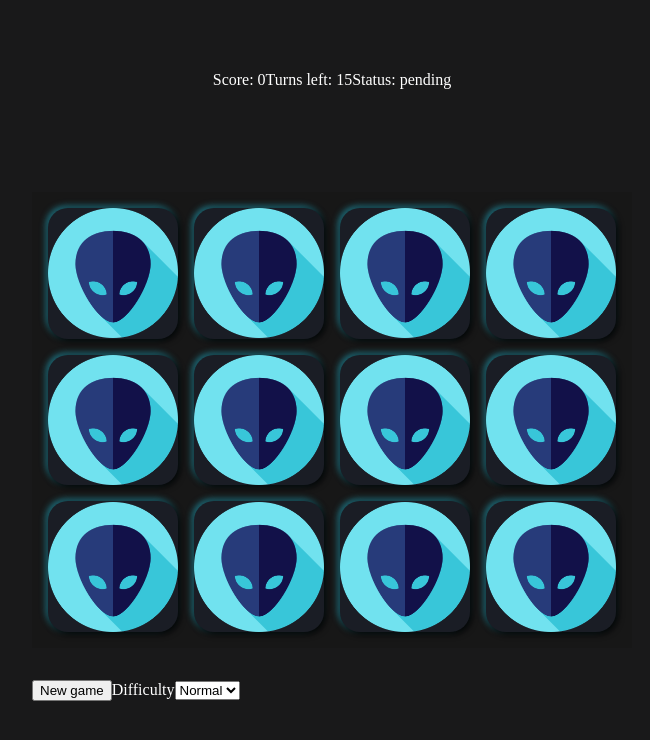
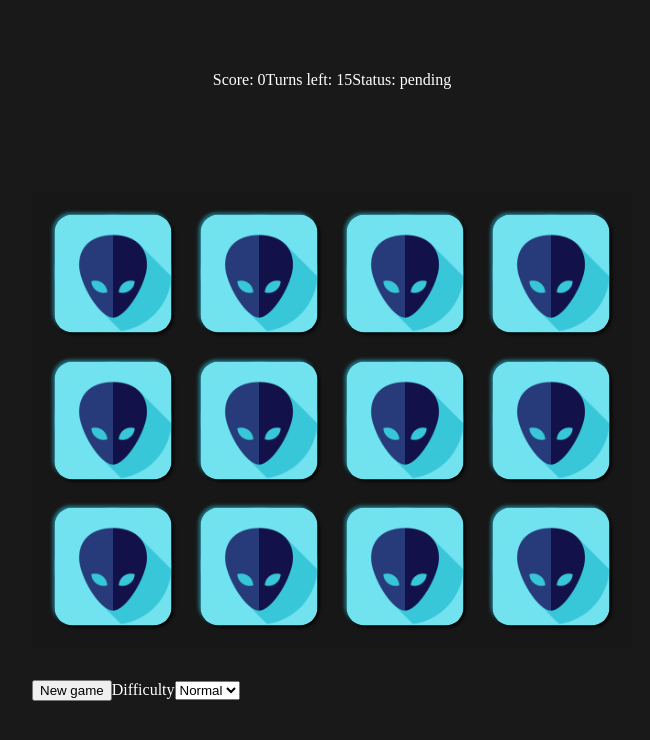
Before and after one commit to martaProsniak/space-memory, an Angular app: page /game in a window 1280 px wide. Shown: the top 740 px of the page, without its empty margins (308-958 px from the left). Built offline with nearby package versions, Linux system fonts and the light colour scheme.

Commit message:
Card disappearing animation

```diff
--- a/src/app/game/card/card.component.css
+++ b/src/app/game/card/card.component.css
@@ -3,18 +3,12 @@
   background-repeat: no-repeat;
   background-size: contain;
   background-position: center;
-  transform: scale(1);
   transition: all 0.3s ease-in;
   border-radius: 20px;
   cursor: pointer;
-  box-shadow: 2px 2px 6px #000000, -2px -2px 6px var(--color-blue);
-  background-color: #1a1d25;
+  box-shadow: 2px 2px 4px #000000, -2px -2px 4px var(--color-blue);
 
   &:hover {
-
+    filter: brightness(120%);
   }
 }
-
-.flipped {
-
-}
--- a/src/app/game/card/card.component.html
+++ b/src/app/game/card/card.component.html
@@ -2,6 +2,7 @@
   id="card{{index}}" class="card {{card.isFlipped ? 'flipped' : ''}}"
   [style.background-image]=
     "card.isFlipped ? card.faceUrl : card.backUrl"
-  [style.visibility]="card.isHidden ? 'hidden' : 'visible'"
+  [@visibleHidden]="card.isHidden ? 'hidden' : 'visible'"
+  [@flippedCard]="card.isFlipped ? 'face' : 'back'"
 >
 </div>
--- a/src/app/game/card/card.component.ts
+++ b/src/app/game/card/card.component.ts
@@ -1,12 +1,25 @@
 import {Component, Input} from '@angular/core';
 import {Card} from '../types';
 import {NgForOf} from '@angular/common';
+import {animate, state, style, transition, trigger} from '@angular/animations';
 
 @Component({
   selector: 'card',
   imports: [],
   templateUrl: './card.component.html',
-  styleUrl: './card.component.css'
+  styleUrl: './card.component.css',
+  animations: [
+    trigger('visibleHidden', [
+      state('visible', style({opacity: 1, transform: 'scale(0.9) rotate(0)'})),
+      state('hidden', style({opacity: 0, transform: 'scale(0.5) rotate(15deg)'})),
+      transition('visible => hidden', animate('0.5s ease-out')),
+    ]),
+    trigger('flippedCard', [
+      state('face', style({backgroundColor: '#1a1d25'})),
+      state('back', style({backgroundColor: 'rgb(114 226 239)'})),
+      transition('back <=> face', animate('0.3s ease-in-out')),
+    ])
+  ]
 })
 export class CardComponent {
   @Input() card!: Card;
--- a/src/app/game/game.service.ts
+++ b/src/app/game/game.service.ts
@@ -16,7 +16,6 @@ export class GameService {
   private firstFlippedCard: Card | null = null;
   private secondFlippedCard: Card | null = null;
   private deck: WritableSignal<Card[]> = signal([]);
-  private timeout = 750;
   pairsCount: PairsCount = 6;
   private matchCount = 0;
   score = signal(0);
@@ -106,7 +105,7 @@ export class GameService {
       this.increaseScore();
       this.matchCount++;
       this.resetFlippedCards();
-    }, this.timeout);
+    }, 300);
   }
 
   handleNoMatch() {
@@ -123,7 +122,7 @@ export class GameService {
       this.turnCount.update((turnCount) => turnCount - 1);
       this.isBonusTurn.set(false);
       this.resetFlippedCards();
-    }, this.timeout);
+    }, 750);
   }
 
   increaseScore() {
```
